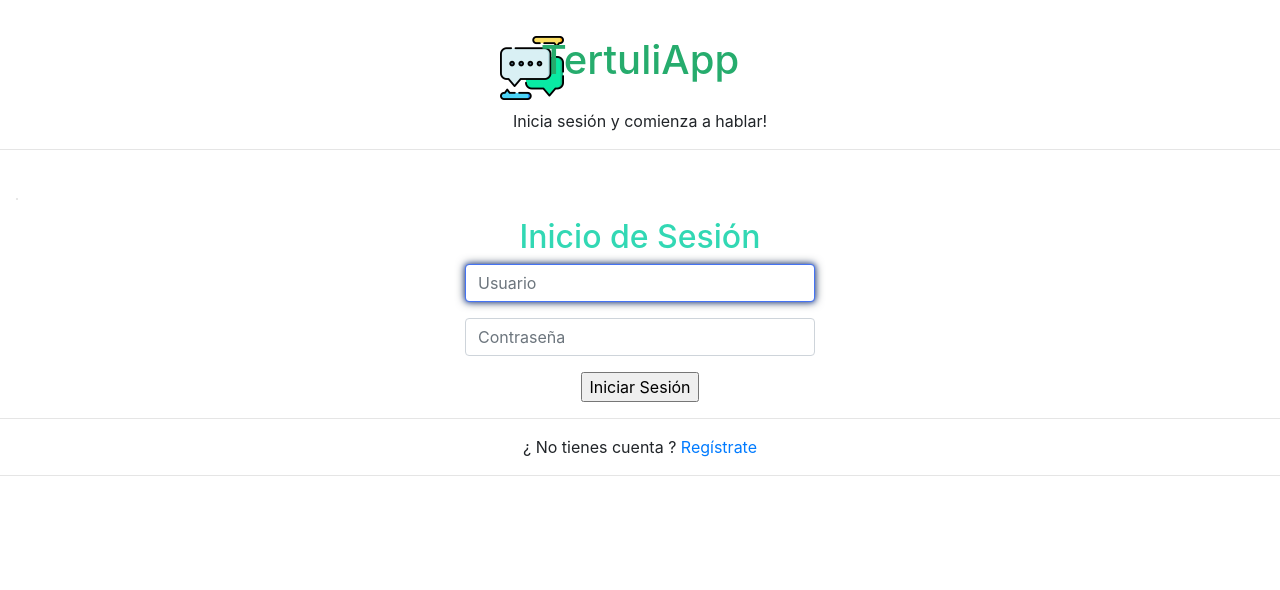
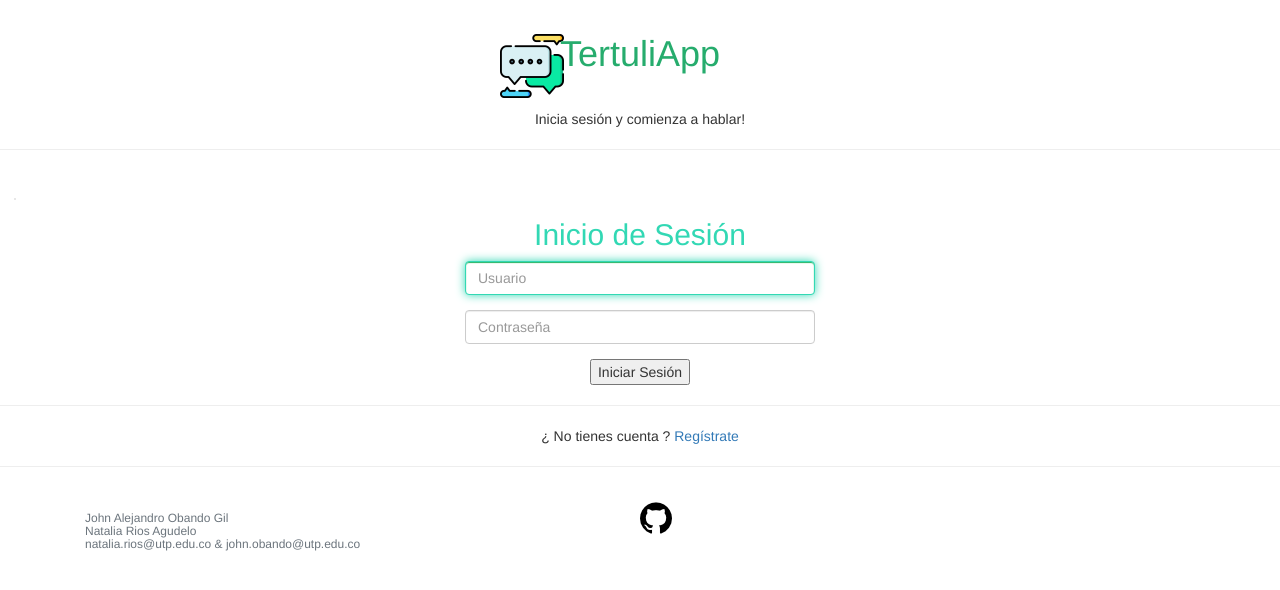
Before and after one commit to AlejoObandoGil/webchat-python-socketIO, a Flask app: page / in a window 1280 px wide. Shown: the top 590 px of the page. Run offline with Flask 2, Linux system fonts and the light colour scheme; some libraries are stand-ins or nearby versions.

Commit message:
chilling commit

```diff
--- a/app.py
+++ b/app.py
@@ -1,4 +1,4 @@
-# Servidor python - aplicacion principal: encargado de todo el control de usuarios y chat
+# Servidor python - aplicacion principal: encargado de todo el control de usuarios y chat(registro, login, sockets, salas)
 
 # ------------------------------LIBRERIAS---------------------------------------
 
@@ -9,8 +9,11 @@ from flask_login import LoginManager, login_user, current_user, login_required,
 from passlib.hash import pbkdf2_sha256
 from flask_socketio import SocketIO, send, emit, join_room, leave_room
 
-from time import strftime, localtime
+from time import strftime, localtime, gmtime
+import threading
+import logging
 import os
+
 
 # Secundarias:
 from modelos import *
@@ -19,6 +22,9 @@ from formulario import *
 # -----------------------CONFIGURACION DEL SERVIDOR----------------------------
 
 app = Flask(__name__)
+
+PUERTO = 5000
+
 app.secret_key = "SECRET"
 
 # Direccion de BD: postgres de heroku
@@ -41,12 +47,16 @@ login.init_app(app)
 # Lista donde almacenaremos las salas creadas, por defecto el servidor incia con 1 sola sala
 LISTA_SALAS = ["Principal"]
 
+# logging entrega informacion acerca de los hilos con mensajes en consola
+logging.basicConfig(level=logging.INFO, format='[%(levelname)s] (%(threadName)-s) %(message)s')
 
-# ----------------------RUTAS DE LOGIN DEL SERVIDOR--------------------------
+
+# ----------------------FUNCIONES BASICAS DEL SERVIDOR-------------------------
 
 # Ruta principal para index.html
 @app.route("/", methods=['GET', 'POST'])
 def index():
+    logging.info("Consultando hilo de inicio de sesion")
     # Instanciamos desde formulario
     inicioForm = InicioSesion()
     # Validamos el formulario que digitamos
@@ -66,6 +76,7 @@ def index():
 # Ruta de inicio de sesion para registro.html
 @app.route("/registro", methods=['GET', 'POST'])
 def registro():
+    logging.info("Consultando hilo de registro")
     # Instanciamos desde formulario
     registroForm = Registro()
     # Validamos el formulario que digitamos
@@ -109,6 +120,7 @@ def cargar_usuario(id):
  # Ruta para cerrar sesion
 @app.route("/cerrar_sesion", methods=['GET'])
 def cerrar_sesion():
+    logging.info("Consultando hilo de cerrar sesion")
     logout_user()
 
     return redirect(url_for('index'))
@@ -117,12 +129,13 @@ def cerrar_sesion():
 # Ruta de chat para chat.html
 @app.route("/chat", methods=['GET', 'POST'])
 def chat():
+    logging.info("Consultando hilo de chat")
+
     nuevaSala = ""
 
     # Metodo POST para validar la creacion de la nueva salida
     if request.method == 'POST':
         nuevaSala = request.form['nueva_sala']
-
         if nuevaSala in LISTA_SALAS:
             flash("¡La sala ya existe, elige otro nombre", "success")
         else:
@@ -148,17 +161,16 @@ def chat():
 
     # Siempre redirige a la cuenta del mismo usuario si la sesion esta abierta
     return render_template('chat.html', usuario=current_user.usuario, rooms=LISTA_SALAS, form=eliminarSala, user=user, nUser=nUser)
- # form=eliminarSala
 
 
-# ---------------------RUTAS WEBSOCKETS DEL SERVIDOR-------------------------
+# ---------------------FUNCIONES WEBSOCKETS DEL SERVIDOR------------------------
 
 # Ruta socket que se comunica con el cliente javascript, recibe y manda el mensaje
 @socketio.on('message')
 def message(data):
     print(f"\n\n {data}\n\n")
     send({'msg': data['msg'], 'usuario': "[ " + data['usuario'] + " ]",
-          'time_stamp': strftime("%a, %d %b %Y - %I:%M:%S %p", localtime())}, room=data['room'])
+          'time_stamp': strftime("%a, %d %b %Y - %X")}, room=data['room'])
 
 
 # Ruta socket que se comunica con el cliente javascript cada vez que un nuevo cliente ingresa a una sala
@@ -177,9 +189,33 @@ def leave(data):
           " ],  ha salido de la sala  " + data['room'] + "."}, room=data['room'])
 
 
+# -------------------------------HILOS------------------------------------------
+
+# Creando hilos
+hiloInicioSesion = threading.Thread(target=index)
+hiloCerrarSesion = threading.Thread(target=cerrar_sesion)
+hiloRegistro = threading.Thread(target=registro)
+hiloChat = threading.Thread(target=chat)
+# Ligado al hilo principal
+hiloInicioSesion.daemon = True
+hiloCerrarSesion.daemon = True
+hiloRegistro.daemon = True
+hiloChat.daemon = True
+# Iniciar hilo
+hiloInicioSesion.start()
+hiloCerrarSesion.start()
+hiloRegistro.start()
+hiloChat.start()
+#Iniciar hilos antes que el hilo principal
+hiloInicioSesion.join()
+hiloCerrarSesion.join()
+hiloRegistro.join()
+hiloChat.join()
+
+
 # -----------------------------PRINCIPAL----------------------------------------
 
 if __name__ == "__main__":
 
     db.init_app(app)
-    socketio.run(app, debug=True)
+    socketio.run(app, port=PUERTO, debug=True)
--- a/modelos.py
+++ b/modelos.py
@@ -1,4 +1,4 @@
-# Modelo de la palicacion para crear la BD SQLPostgres  de Heroku con SQLAlchemy
+# Modelo de la aplicacion para crear la BD SQLPostgres  de Heroku con SQLAlchemy
 
 # Librerias
 from flask import Flask, request, session
--- a/static/styles/formulario.css
+++ b/static/styles/formulario.css
@@ -19,14 +19,21 @@ img {
 
 /* formualario */
 input[type='text']:focus, input[type='password']:focus {
-    border-color: #4473f3;
-    box-shadow: 0px 0px 10px, 0px 0px 5px #4473f3;
+    border-color: #32d8b4;
+    box-shadow: 0px 1px 1px rgb(33, 179, 98) inset, 0px 0px 10px #32d8b4;
 }
 
 form {
     text-align: center;
     max-width: 350px;
     margin: 0 auto;
+}
+
+footer {
+	background-color:white;
+	height: 50%;
+    color: darkgray;
+    padding: 15px;
 }
 
 
--- a/templates/index.html
+++ b/templates/index.html
@@ -1,6 +1,6 @@
 <!-- formulario para inicio de sesion -->
+
 <!-- importamos el macro creado en formulario con la plantilla del input-->
-
 {% from 'formulario.html' import displayField %}
 {% extends "prelogin.html" %}
 
--- a/templates/prelogin.html
+++ b/templates/prelogin.html
@@ -1,4 +1,5 @@
 <!-- formulario plantilla para inicio de sesion y registro de usuario -->
+
 <!DOCTYPE html>
 <html lang="en" dir="ltr">
 
@@ -12,8 +13,13 @@
     <link rel="stylesheet" href="https://stackpath.bootstrapcdn.com/bootstrap/4.1.3/css/bootstrap.min.css"
         integrity="sha384-MCw98/SFnGE8fJT3GXwEOngsV7Zt27NXFoaoApmYm81iuXoPkFOJwJ8ERdknLPMO" crossorigin="anonymous">
 
+    <link rel="stylesheet" href="https://maxcdn.bootstrapcdn.com/bootstrap/3.3.7/css/bootstrap.min.css"
+    integrity="sha384-BVYiiSIFeK1dGmJRAkycuHAHRg32OmUcww7on3RYdg4Va+PmSTsz/K68vbdEjh4u" crossorigin="anonymous">
+
     <!-- CSS  -->
     <link rel="stylesheet" type="text/css" href="{{ url_for('static', filename='styles/formulario.css') }}">
+
+    <!-- <link rel="stylesheet" href="{{ url_for('static', filename='styles/main.css') }}"> -->
 </head>
 
 <body>
@@ -56,6 +62,26 @@
 
     </div>
 
+    <!-- Pie de pagina con informacion del codigo -->
+    <footer>
+        <div class="container">
+            <center><div class="row">
+                <div class="col-xs-12 col-md-6 text-left">
+
+                    <h6 class="text-muted">
+                        John Alejandro Obando Gil<br> Natalia Rios Agudelo<br>
+                        natalia.rios@utp.edu.co    &    john.obando@utp.edu.co
+                        <br>
+                    </h6>
+
+                    </div>
+                    <a href="https://github.com/Lions2320/webchat-python-socketIO" target = "Github" ><img src="/static/img/github.png"> </a>
+                </div>
+            </center>
+
+        </div>
+    </footer>
+
 </body>
 
 </html>
--- a/templates/registro.html
+++ b/templates/registro.html
@@ -1,6 +1,6 @@
 <!-- formulario de registro de usuario -->
+
 <!-- importamos el macro creado en formulario con la plantilla del input-->
-
 {% from 'formulario.html' import displayField %}
 {% extends "prelogin.html" %}
 
```
Also changed, not shown: static/img/github.png (added), 1 other file.
